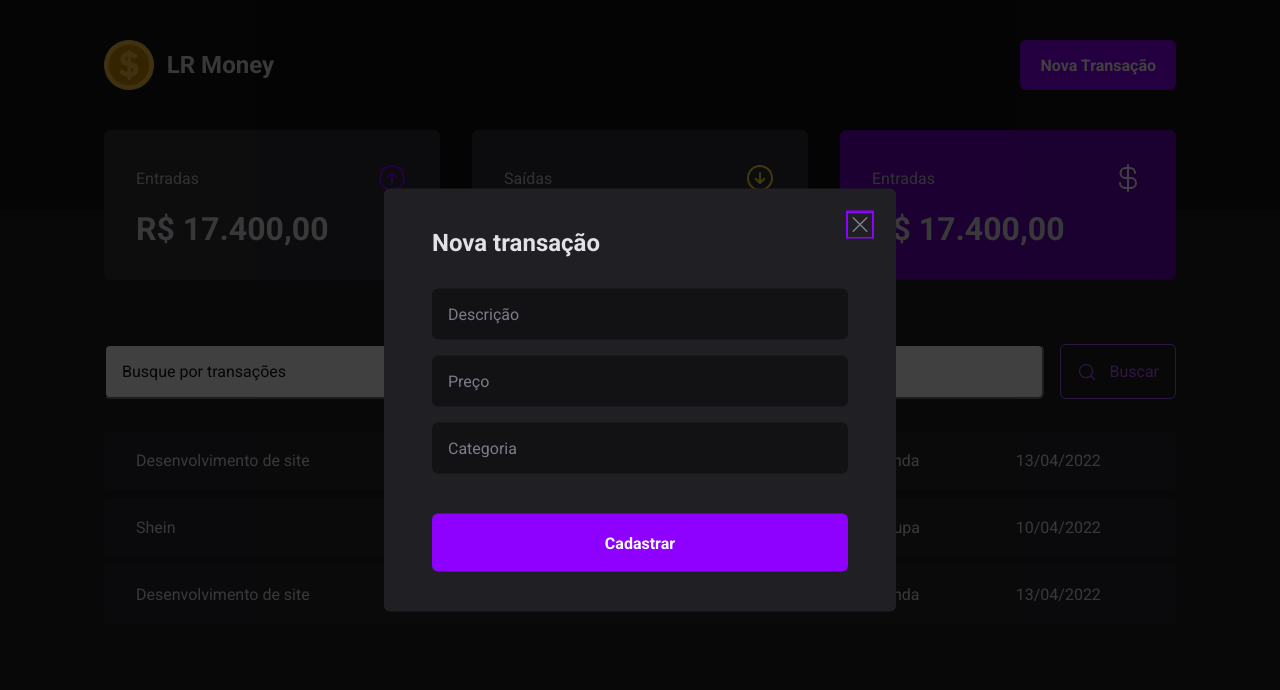
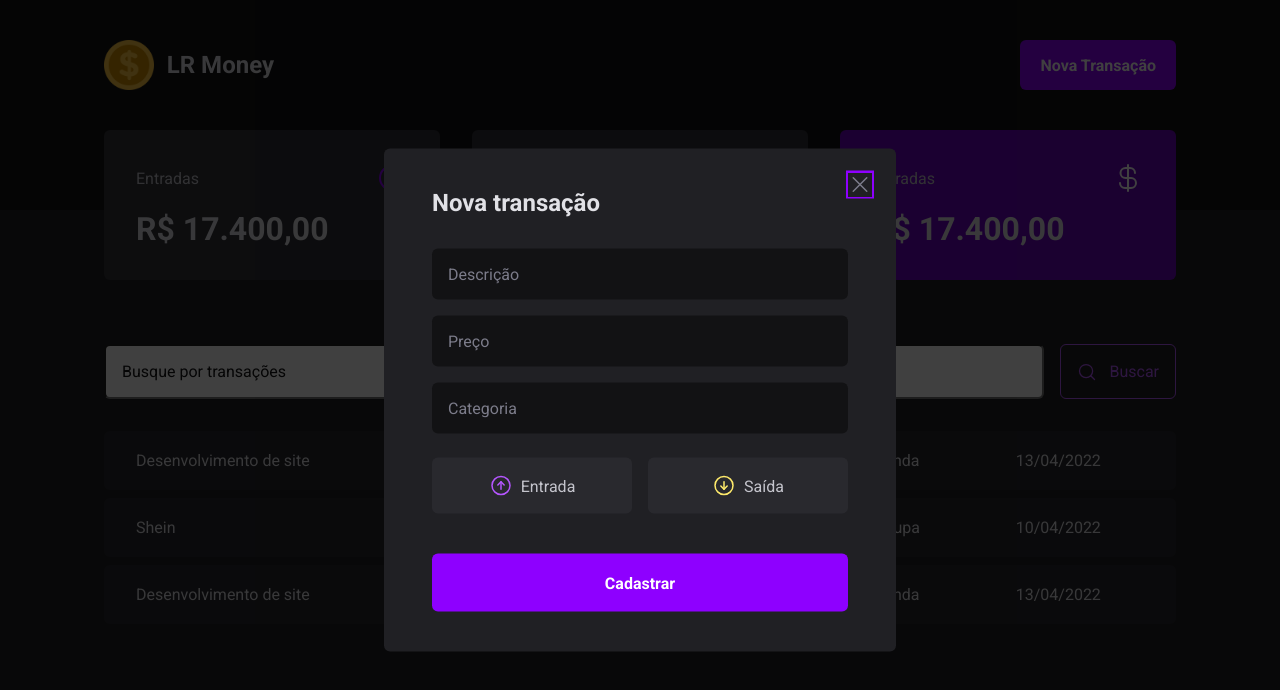
Before and after one commit to Luizenys/LR-Money, a React (Vite) app: page / in a window 1280 px wide. Both pictures are taken after a click on the button "Nova Transação". Shown: the top 690 px of the page. Built offline with nearby package versions, Linux system fonts and the light colour scheme.

Commit message:
feat: new transaction modal buttons created

```diff
--- a/src/components/NewTransactionModal/index.tsx
+++ b/src/components/NewTransactionModal/index.tsx
@@ -1,6 +1,6 @@
 import * as Dialog from '@radix-ui/react-dialog'
-import { CloseButton, Content, Overlay } from './styles'
-import { X } from 'phosphor-react'
+import { CloseButton, Content, Overlay, TransactionButton, TransactionType } from './styles'
+import { ArrowCircleDown, ArrowCircleUp, X } from 'phosphor-react'
 
 export function NewTransactionModal() {
     return (
@@ -19,6 +19,17 @@
                     <input type='number' placeholder='Preço' required />
                     <input type='text' placeholder='Categoria' required />
 
+                    <TransactionType>
+                        <TransactionButton variant='income'>
+                            <ArrowCircleUp size={24} />
+                            Entrada
+                        </TransactionButton>
+
+                        <TransactionButton variant='outcome'>
+                            <ArrowCircleDown size={24} />
+                            Saída
+                        </TransactionButton>
+                    </TransactionType>
                     <button type='submit'>Cadastrar</button>
                 </form>
             </Content>
--- a/src/components/NewTransactionModal/styles.ts
+++ b/src/components/NewTransactionModal/styles.ts
@@ -69,3 +69,31 @@
     cursor: pointer;
     color: ${props => props.theme["gray-500"]};
 `;
+
+export const TransactionType = styled.div`
+    display: grid;
+    grid-template-columns: repeat(2, 1fr);
+    gap: 1rem;
+    margin-top: 0.5rem;
+`
+
+interface TransactionTypeButtonProps {
+    variant: 'income' | 'outcome';
+}
+
+export const TransactionButton = styled.button<TransactionTypeButtonProps>`
+    background: ${props => props.theme['gray-700']};
+    padding: 1rem;
+    display: flex;
+    align-items: center;
+    justify-content: center;
+    gap: 0.5rem;
+    border-radius: 6px;
+    cursor: pointer;
+    border: 0;
+    color: ${props => props.theme['gray-300']};
+
+    svg {
+        color: ${props => props.variant === 'income' ? props.theme["purple-300"] : props.theme["yellow-300"]}
+    }
+`
```
